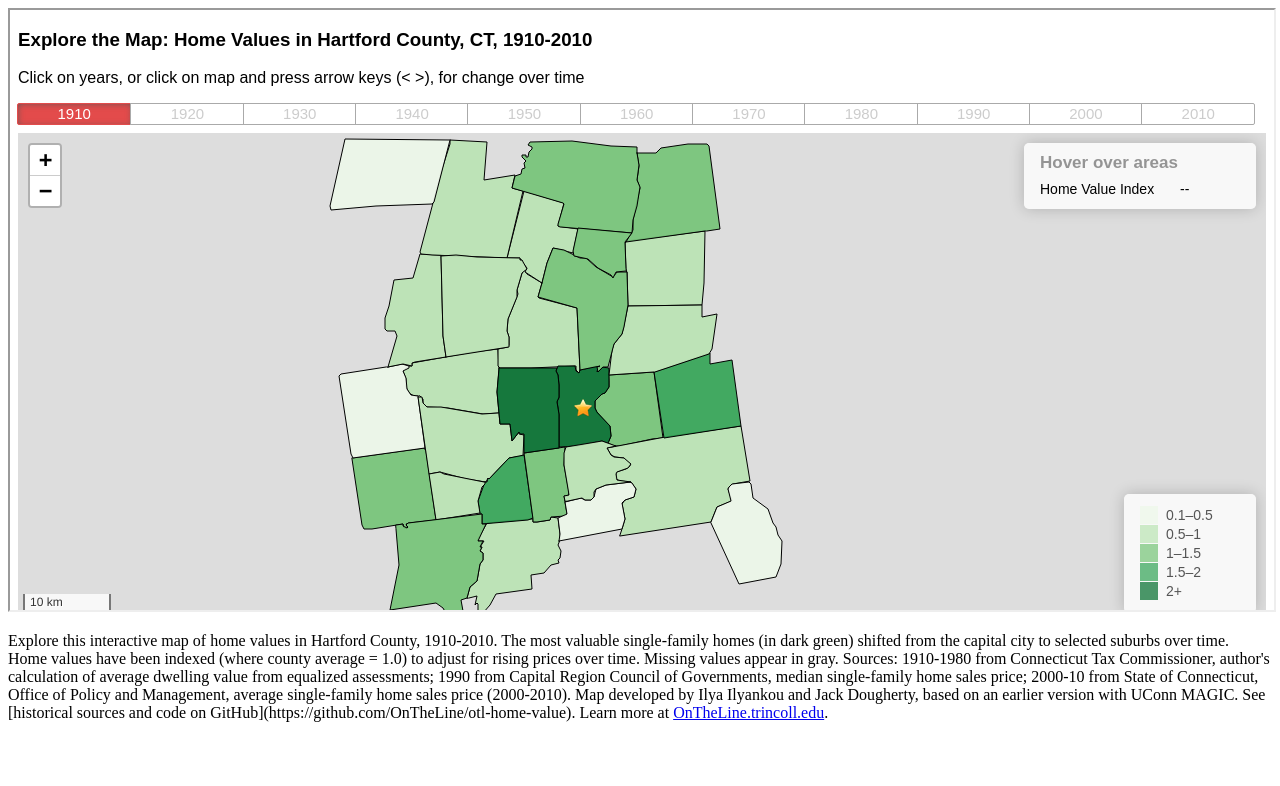
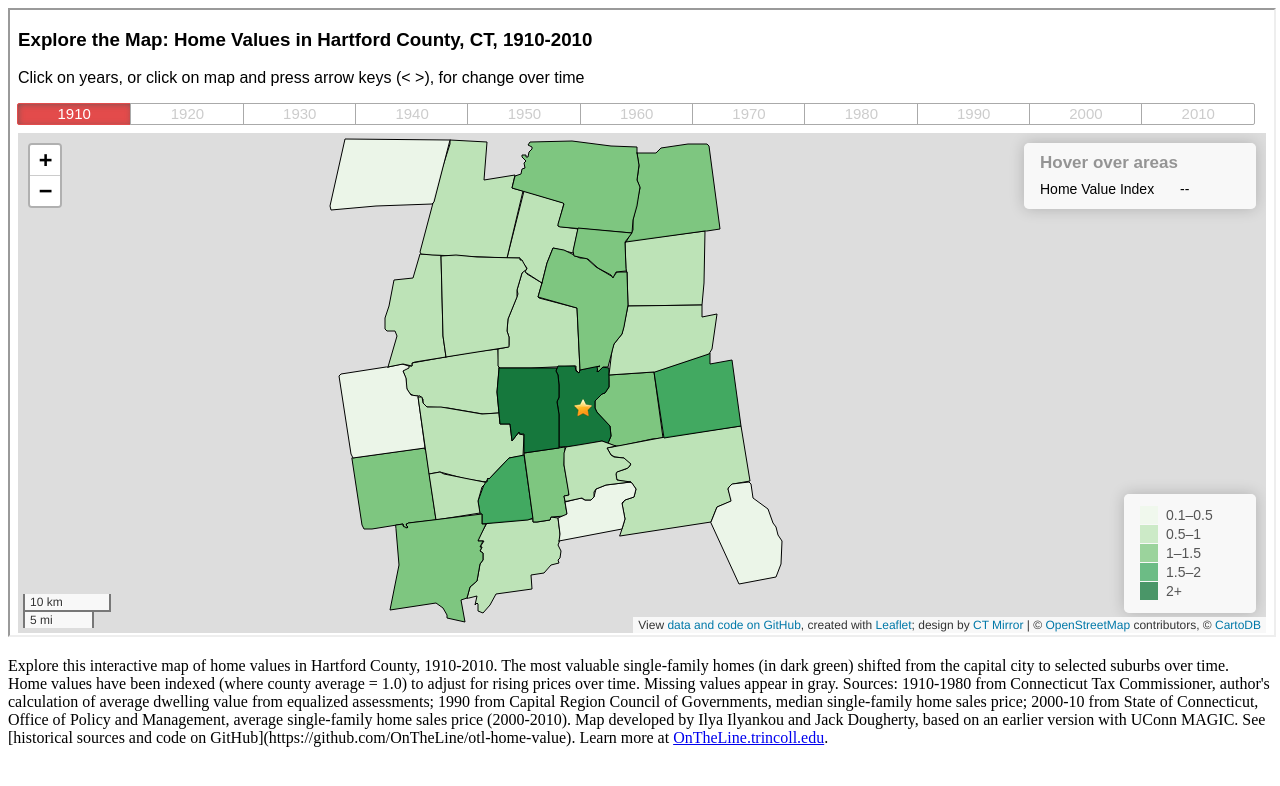
Before and after one commit to JackDougherty/otl-home-value, a plain HTML site: page index-caption.html in a window 1280 px wide. Drawn offline with nearby package versions, Linux system fonts and the light colour scheme.

Commit message:
Update index-caption.html

```diff
--- a/index-caption.html
+++ b/index-caption.html
@@ -6,7 +6,7 @@
 		<meta charset="utf-8">
 </head>
 <body>
-  <iframe src="index.html" width="100%" height="600"></iframe>
+  <iframe src="index.html" width="100%" height="625"></iframe>
   <p>Explore this interactive map of home values in Hartford County, 1910-2010. The most valuable single-family homes (in dark green) shifted from the capital city to selected suburbs over time. Home values have been indexed (where county average = 1.0) to adjust for rising prices over time. Missing values appear in gray. Sources: 1910-1980 from Connecticut Tax Commissioner, author's calculation of average dwelling value from equalized assessments; 1990 from Capital Region Council of Governments, median single-family home sales price; 2000-10 from State of Connecticut, Office of Policy and Management, average single-family home sales price (2000-2010). Map developed by Ilya Ilyankou and Jack Dougherty, based on an earlier version with UConn MAGIC. See [historical sources and code on GitHub](https://github.com/OnTheLine/otl-home-value). Learn more at <a href="http://OnTheLine.trincoll.edu">OnTheLine.trincoll.edu</a>.</p>
 </body>
 </html>
```
